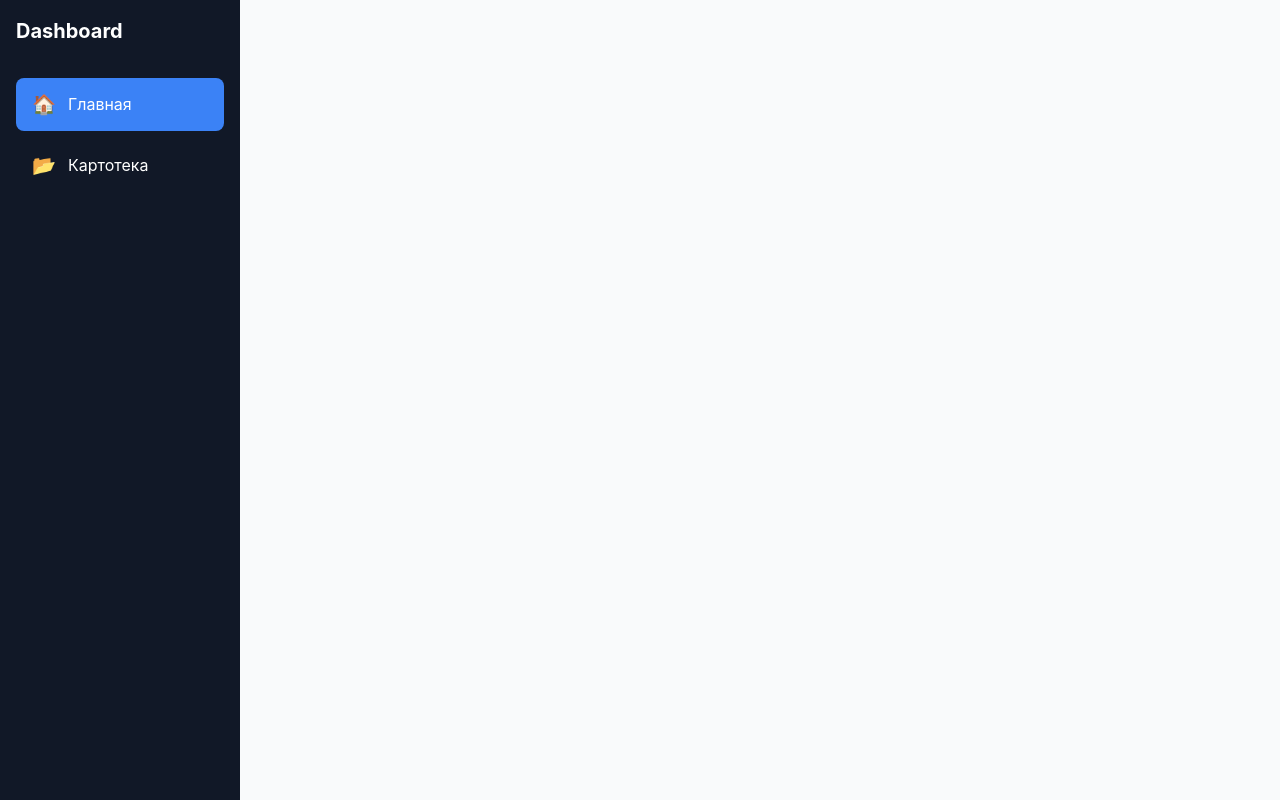
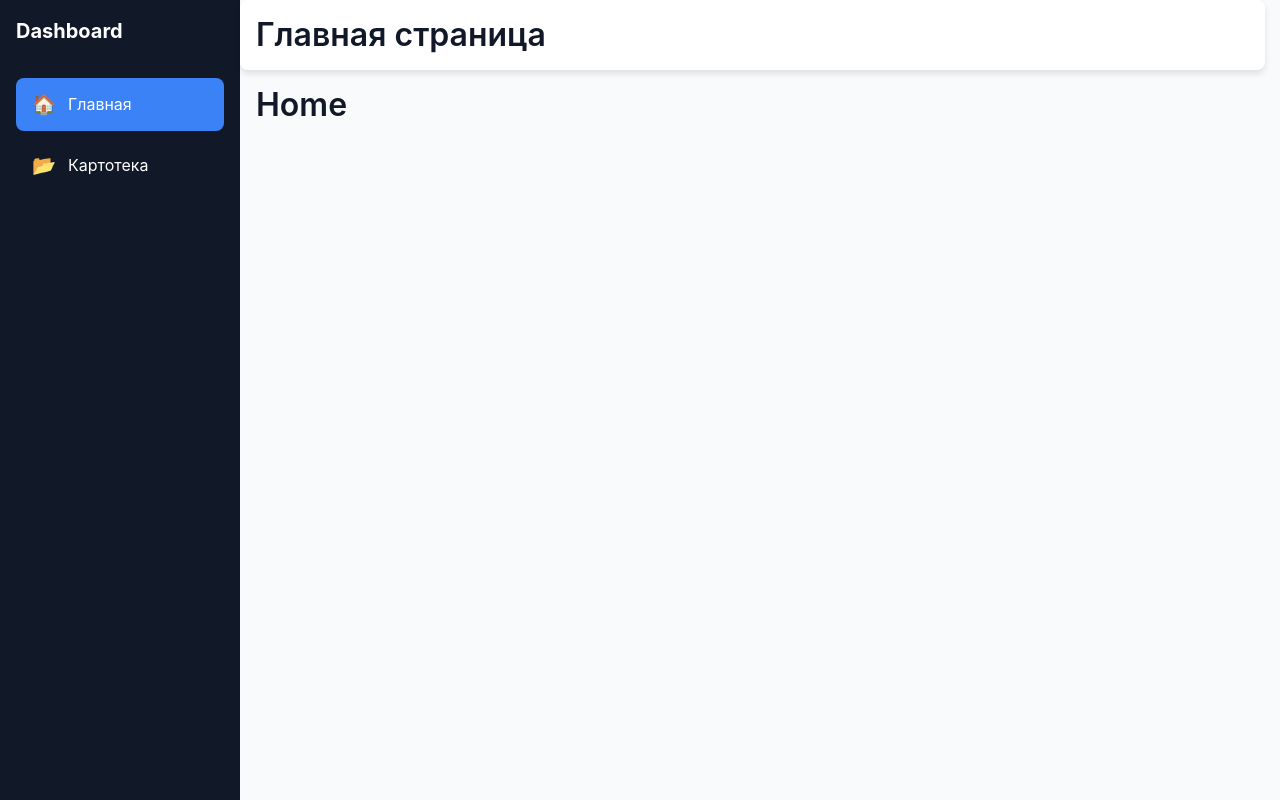
Before and after one commit to skufirovan/react-dashboard, a React (Vite) app: page / in a window 1280 px wide. Built offline with nearby package versions, Linux system fonts and the light colour scheme.

Commit message:
refactor: tweak app layout

```diff
--- a/src/app/layouts/AppLayout/AppLayout.jsx
+++ b/src/app/layouts/AppLayout/AppLayout.jsx
@@ -1,12 +1,17 @@
 import { Outlet } from "react-router-dom";
 import { Sidebar } from "@widgets/index";
+import { PageTitle } from "@shared/ui/index";
+import s from "./AppLayout.module.scss";
 
 const AppLayout = () => {
   return (
-    <div style={{ display: "flex" }}>
+    <div className={s.layout}>
       <Sidebar />
-      <main style={{ flex: 1, padding: "1rem" }}>
-        <Outlet />
+      <main className={s.main}>
+        <PageTitle />
+        <div className={s.page}>
+          <Outlet />
+        </div>
       </main>
     </div>
   );
--- /dev/null
+++ b/src/app/layouts/AppLayout/AppLayout.module.scss
@@ -0,0 +1,19 @@
+@use "@app/styles/variables.scss" as *;
+
+.layout {
+  display: flex;
+  min-height: 100vh;
+}
+
+.main {
+  background-color: $color-light;
+  display: flex;
+  flex: 1;
+  flex-direction: column;
+  margin-left: $sidebar-width;
+}
+
+.page {
+  flex: 1;
+  padding: 1rem;
+}
```
